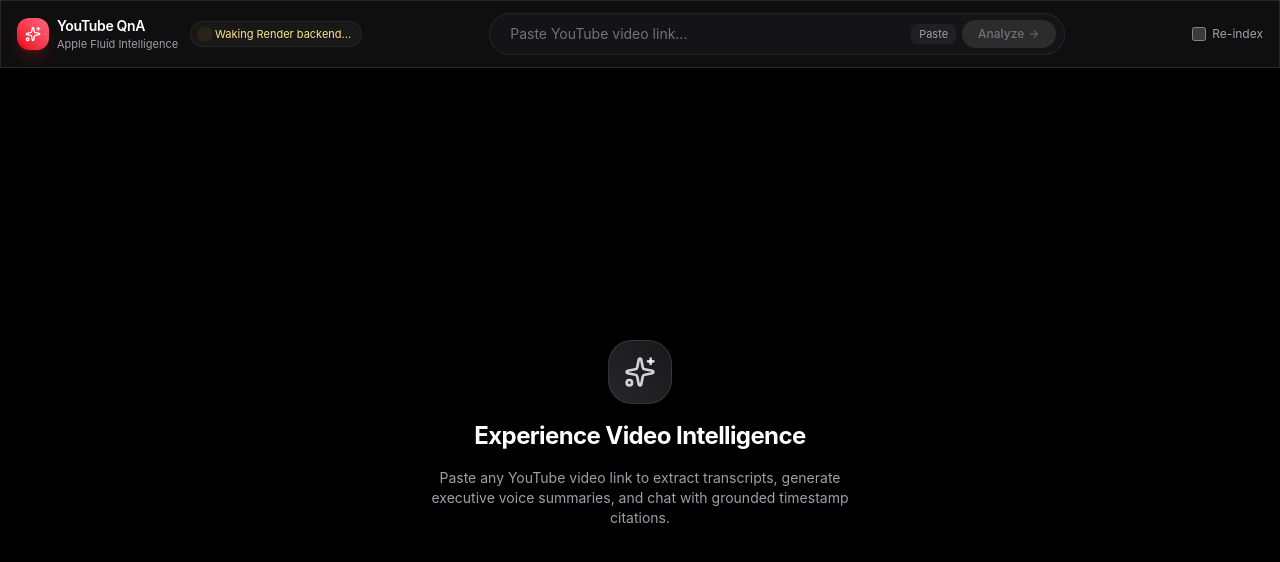
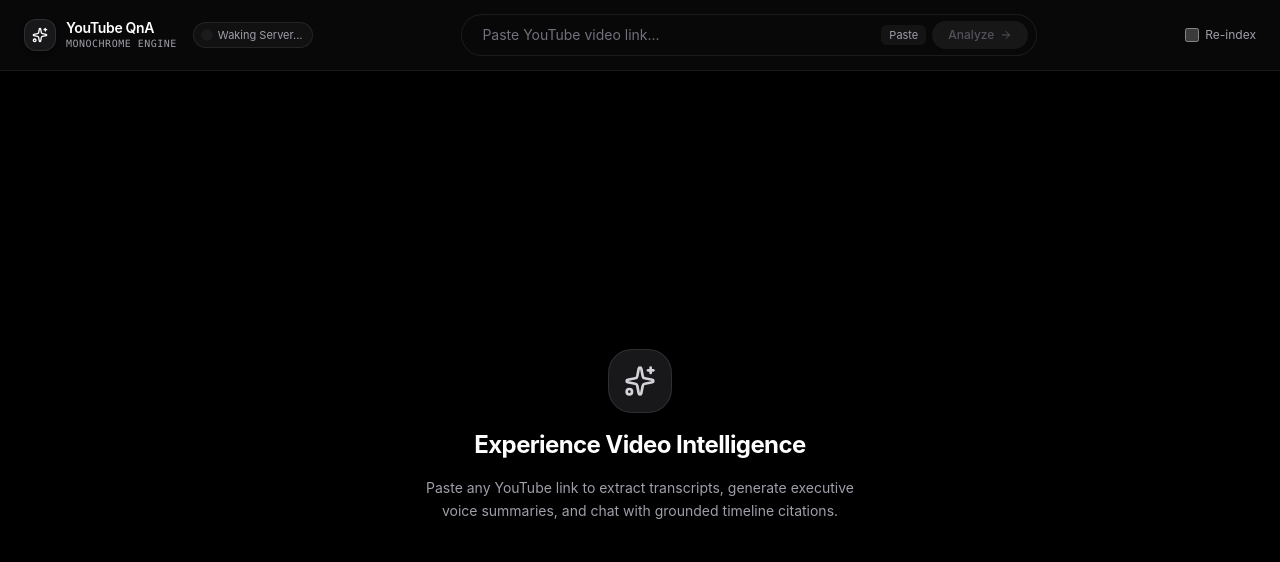
Before and after one commit to KamalMahanna/YT-QnA, a React (Vite) app in the folder frontend/: page / in a window 1280 px wide. Shown: the top 562 px of the page. Built offline with nearby package versions, Linux system fonts and the light colour scheme; no server answers.

Commit message:
feat(ui): implement pure monochrome theme and responsive mobile-first layout using emil-design-eng

```diff
--- a/frontend/src/App.tsx
+++ b/frontend/src/App.tsx
@@ -287,7 +287,7 @@ export const App: React.FC = () => {
   }
 
   return (
-    <div className="min-h-screen bg-black text-[#f5f5f7] flex flex-col font-sans selection:bg-blue-500/30">
+    <div className="min-h-screen bg-black text-[#ededed] flex flex-col font-sans selection:bg-white/20 selection:text-white">
       {/* Top Navigation */}
       <Navbar
         url={url}
@@ -300,20 +300,20 @@ export const App: React.FC = () => {
       />
 
       {/* Main Content Area */}
-      <main className="flex-1 max-w-7xl w-full mx-auto p-4 md:p-6 flex flex-col gap-6">
+      <main className="flex-1 max-w-7xl w-full mx-auto px-3 sm:px-6 py-4 sm:py-6 flex flex-col gap-4 sm:gap-6">
         {/* Error notification if video processing failed */}
         {videoStatus?.status === 'failed' && (
-          <div className="flex items-center gap-2 p-4 rounded-2xl bg-rose-500/10 border border-rose-500/20 text-rose-300 text-sm">
-            <AlertCircle className="w-5 h-5 shrink-0" />
-            <span>{videoStatus.error || 'Failed to process video.'}</span>
+          <div className="flex items-center gap-3 p-3.5 sm:p-4 rounded-2xl bg-zinc-900/90 border border-white/15 text-zinc-200 text-sm shadow-lg">
+            <AlertCircle className="w-5 h-5 text-zinc-400 shrink-0" />
+            <span className="leading-snug">{videoStatus.error || 'Failed to process video.'}</span>
           </div>
         )}
 
         {/* Video Processing State Banner */}
         {isProcessing && (
-          <div className="flex items-center justify-between p-4 rounded-2xl apple-glass border border-blue-500/30 bg-blue-500/5">
+          <div className="flex items-center justify-between p-3.5 sm:p-4 rounded-2xl apple-glass border border-white/20 bg-white/[0.02]">
             <div className="flex items-center gap-3">
-              <div className="w-4 h-4 border-2 border-blue-400 border-t-transparent rounded-full animate-spin" />
+              <div className="w-4 h-4 border-2 border-white border-t-transparent rounded-full animate-spin shrink-0" />
               <div>
                 <p className="text-sm font-medium text-white">Extracting & indexing transcript...</p>
                 <p className="text-xs text-zinc-400">Partitioning Pinecone vectors & caching chunks</p>
@@ -324,39 +324,39 @@ export const App: React.FC = () => {
 
         {/* Empty State when no video is loaded yet */}
         {!videoId && !isProcessing && (
-          <div className="flex-1 flex flex-col items-center justify-center min-h-[500px] text-center gap-4 p-8">
-            <div className="w-16 h-16 rounded-3xl bg-gradient-to-tr from-zinc-800 to-zinc-900 border border-white/10 flex items-center justify-center shadow-2xl">
-              <Sparkles className="w-8 h-8 text-white/80" />
+          <div className="flex-1 flex flex-col items-center justify-center min-h-[450px] text-center gap-4 p-6 sm:p-8">
+            <div className="w-14 h-14 sm:w-16 sm:h-16 rounded-3xl bg-zinc-900 border border-white/10 flex items-center justify-center shadow-2xl">
+              <Sparkles className="w-7 h-7 sm:w-8 sm:h-8 text-zinc-300" />
             </div>
-            <h2 className="text-2xl font-bold tracking-tight text-white">Experience Video Intelligence</h2>
-            <p className="text-sm text-zinc-400 max-w-md">
-              Paste any YouTube video link to extract transcripts, generate executive voice summaries, and chat with grounded timestamp citations.
+            <h2 className="text-xl sm:text-2xl font-bold tracking-tight text-white">Experience Video Intelligence</h2>
+            <p className="text-xs sm:text-sm text-zinc-400 max-w-md leading-relaxed">
+              Paste any YouTube link to extract transcripts, generate executive voice summaries, and chat with grounded timeline citations.
             </p>
           </div>
         )}
 
-        {/* Loaded Video View: Split Layout */}
+        {/* Loaded Video View: Responsive Split Layout */}
         {videoId && (
-          <div className="grid grid-cols-1 lg:grid-cols-12 gap-6 items-start">
-            {/* Left Column: Synchronized YouTube Player */}
-            <div className="lg:col-span-6 flex flex-col gap-4">
+          <div className="grid grid-cols-1 lg:grid-cols-12 gap-5 lg:gap-8 items-start">
+            {/* Left Column: Synchronized YouTube Player (Sticky on Desktop) */}
+            <div className="lg:col-span-5 xl:col-span-5 lg:sticky lg:top-24 flex flex-col gap-3.5">
               <YouTubePlayer videoId={videoId} seekTimestamp={seekTimestamp} />
 
-              <div className="p-4 rounded-2xl apple-glass-card text-xs text-zinc-400 flex items-center justify-between">
+              <div className="p-3 sm:p-4 rounded-2xl apple-glass-card text-xs text-zinc-400 flex items-center justify-between">
                 <span>Video ID: <span className="font-mono text-zinc-200">{videoId}</span></span>
                 {videoStatus?.chunk_count && (
-                  <span>{videoStatus.chunk_count} searchable chunks indexed</span>
+                  <span>{videoStatus.chunk_count} chunks indexed</span>
                 )}
               </div>
             </div>
 
             {/* Right Column: Apple Segmented Tabs & Content */}
-            <div className="lg:col-span-6 flex flex-col gap-4">
+            <div className="lg:col-span-7 xl:col-span-7 flex flex-col gap-4">
               {/* Segmented Pill Tabs */}
-              <div className="flex p-1 rounded-full bg-zinc-900 border border-white/[0.08] w-fit">
+              <div className="flex p-1 rounded-full bg-zinc-950 border border-white/[0.08] w-fit">
                 <button
                   onClick={() => setActiveTab('chat')}
-                  className={`flex items-center gap-1.5 px-4 py-1.5 rounded-full text-xs font-medium transition-all ${
+                  className={`flex items-center gap-1.5 px-3.5 sm:px-4 py-1.5 rounded-full text-xs font-medium transition-transform duration-100 ${
                     activeTab === 'chat'
                       ? 'apple-pill-active'
                       : 'text-zinc-400 hover:text-white'
@@ -367,7 +367,7 @@ export const App: React.FC = () => {
                 </button>
                 <button
                   onClick={() => setActiveTab('summary')}
-                  className={`flex items-center gap-1.5 px-4 py-1.5 rounded-full text-xs font-medium transition-all ${
+                  className={`flex items-center gap-1.5 px-3.5 sm:px-4 py-1.5 rounded-full text-xs font-medium transition-transform duration-100 ${
                     activeTab === 'summary'
                       ? 'apple-pill-active'
                       : 'text-zinc-400 hover:text-white'
--- a/frontend/src/components/Navbar.tsx
+++ b/frontend/src/components/Navbar.tsx
@@ -41,50 +41,50 @@ export const Navbar: React.FC<NavbarProps> = ({
   }
 
   return (
-    <header className="sticky top-0 z-50 w-full px-4 py-3 apple-glass border-b border-white/[0.08]">
+    <header className="sticky top-0 z-50 w-full px-3 sm:px-6 py-2.5 sm:py-3.5 apple-glass">
       <div className="max-w-7xl mx-auto flex flex-col md:flex-row items-center justify-between gap-3">
-        {/* Logo and Backend Status Badge */}
-        <div className="flex items-center gap-3 w-full md:w-auto justify-between">
-          <div className="flex items-center gap-2">
-            <div className="w-8 h-8 rounded-xl bg-gradient-to-tr from-red-600 to-rose-400 flex items-center justify-center shadow-lg shadow-red-500/20">
+        {/* Top Mobile Bar: Brand & Status */}
+        <div className="flex items-center justify-between w-full md:w-auto gap-4">
+          <div className="flex items-center gap-2.5">
+            <div className="w-8 h-8 rounded-xl bg-zinc-900 border border-white/10 flex items-center justify-center shadow-md">
               <Sparkles className="w-4 h-4 text-white" />
             </div>
             <div>
-              <h1 className="font-semibold text-sm text-white tracking-tight">YouTube QnA</h1>
-              <p className="text-[11px] text-zinc-400">Apple Fluid Intelligence</p>
+              <h1 className="font-semibold text-sm text-white tracking-tight leading-tight">YouTube QnA</h1>
+              <p className="text-[10px] text-zinc-400 font-mono tracking-wider uppercase">Monochrome Engine</p>
             </div>
           </div>
 
-          {/* Ambient Backend Wake Badge */}
-          <div className="flex items-center gap-1.5 px-2.5 py-1 rounded-full bg-white/[0.04] border border-white/[0.06] text-[11px]">
+          {/* Minimalist Monochrome Status Indicator */}
+          <div className="flex items-center gap-2 px-2.5 py-1 rounded-full bg-white/[0.04] border border-white/[0.08] text-[11px]">
             {backendStatus === 'connected' && (
               <>
-                <span className="w-2 h-2 rounded-full bg-emerald-500 shadow-sm shadow-emerald-500/50" />
-                <span className="text-zinc-300">Server Ready</span>
+                <span className="w-1.5 h-1.5 rounded-full bg-white shadow-sm shadow-white" />
+                <span className="text-zinc-300">Ready</span>
               </>
             )}
             {backendStatus === 'waking' && (
               <>
-                <span className="w-2 h-2 rounded-full bg-amber-400 animate-ping" />
-                <span className="text-amber-200">Waking Render backend...</span>
+                <span className="w-1.5 h-1.5 rounded-full bg-zinc-400 animate-ping" />
+                <span className="text-zinc-400">Waking Server...</span>
               </>
             )}
             {backendStatus === 'error' && (
               <>
-                <span className="w-2 h-2 rounded-full bg-rose-500" />
-                <span className="text-rose-300">Offline</span>
+                <span className="w-1.5 h-1.5 rounded-full bg-zinc-600" />
+                <span className="text-zinc-500">Offline</span>
               </>
             )}
           </div>
         </div>
 
-        {/* Dynamic Island Search Pill */}
+        {/* Dynamic Island Search Input */}
         <form
           onSubmit={handleSubmit}
-          className={`flex items-center w-full md:max-w-xl px-2 py-1.5 rounded-full transition-all duration-200 ${
+          className={`flex items-center w-full md:max-w-xl px-2 py-1.5 rounded-full transition-transform duration-100 ${
             isFocused
-              ? 'bg-zinc-800/80 ring-1 ring-white/20 shadow-xl shadow-black/40'
-              : 'bg-zinc-900/60 border border-white/[0.08]'
+              ? 'bg-zinc-900 ring-1 ring-white/25 shadow-xl shadow-black/80'
+              : 'bg-zinc-950/80 border border-white/[0.08]'
           }`}
         >
           <input
@@ -94,14 +94,15 @@ export const Navbar: React.FC<NavbarProps> = ({
             onFocus={() => setIsFocused(true)}
             onBlur={() => setIsFocused(false)}
             placeholder="Paste YouTube video link..."
-            className="w-full bg-transparent text-sm text-zinc-100 placeholder:text-zinc-500 px-3 outline-none"
+            className="w-full bg-transparent text-base sm:text-sm text-zinc-100 placeholder:text-zinc-500 px-3 outline-none"
           />
 
           {url && (
             <button
               type="button"
               onClick={() => setUrl('')}
-              className="p-1 rounded-full text-zinc-400 hover:text-white mr-1 transition-colors"
+              className="p-1 rounded-full text-zinc-400 hover:text-white mr-1 active:scale-95 transition-transform"
+              title="Clear input"
             >
               <X className="w-3.5 h-3.5" />
             </button>
@@ -111,7 +112,7 @@ export const Navbar: React.FC<NavbarProps> = ({
             <button
               type="button"
               onClick={handlePaste}
-              className="text-[11px] text-zinc-400 hover:text-white px-2 py-0.5 rounded-md bg-white/[0.05] hover:bg-white/[0.1] mr-1.5 transition-colors"
+              className="text-[11px] text-zinc-400 hover:text-white px-2 py-0.5 rounded-md bg-white/[0.05] hover:bg-white/[0.1] mr-1.5 active:scale-95 transition-transform"
             >
               Paste
             </button>
@@ -120,10 +121,10 @@ export const Navbar: React.FC<NavbarProps> = ({
           <button
             type="submit"
             disabled={!url.trim() || isProcessing}
-            className={`flex items-center gap-1 px-4 py-1.5 rounded-full text-xs font-medium transition-all duration-150 ${
+            className={`flex items-center gap-1.5 px-4 py-1.5 rounded-full text-xs font-medium transition-transform duration-100 shrink-0 ${
               url.trim() && !isProcessing
                 ? 'bg-white text-black hover:bg-zinc-200 active:scale-95 shadow-md shadow-white/10'
-                : 'bg-white/10 text-zinc-500 cursor-not-allowed'
+                : 'bg-white/[0.06] text-zinc-600 cursor-not-allowed'
             }`}
           >
             {isProcessing ? (
@@ -141,13 +142,13 @@ export const Navbar: React.FC<NavbarProps> = ({
         </form>
 
         {/* Options */}
-        <div className="flex items-center gap-3">
+        <div className="hidden md:flex items-center gap-3">
           <label className="flex items-center gap-1.5 text-xs text-zinc-400 cursor-pointer select-none">
             <input
               type="checkbox"
               checked={forceReindex}
               onChange={(e) => setForceReindex(e.target.checked)}
-              className="rounded bg-zinc-800 border-zinc-700 text-white focus:ring-0 w-3.5 h-3.5 accent-white"
+              className="rounded bg-zinc-900 border-zinc-700 text-white focus:ring-0 w-3.5 h-3.5 accent-white cursor-pointer"
             />
             <span>Re-index</span>
           </label>
--- a/frontend/src/components/SummaryView.tsx
+++ b/frontend/src/components/SummaryView.tsx
@@ -37,7 +37,7 @@ export const SummaryView: React.FC<SummaryViewProps> = ({
       <div className="p-6 rounded-2xl apple-glass-card border border-white/[0.08] relative">
         <div className="flex items-center justify-between mb-4">
           <div className="flex items-center gap-2">
-            <Sparkles className="w-4 h-4 text-amber-400" />
+            <Sparkles className="w-4 h-4 text-zinc-400" />
             <h2 className="text-sm font-semibold text-white tracking-tight">Executive Summary</h2>
           </div>
 
--- a/frontend/src/index.css
+++ b/frontend/src/index.css
@@ -1,59 +1,75 @@
 @import "tailwindcss";
 
 :root {
-  font-family: -apple-system, BlinkMacSystemFont, "SF Pro Text", "SF Pro Display", "Segoe UI", Roboto, sans-serif;
+  font-family: -apple-system, BlinkMacSystemFont, "SF Pro Text", "SF Pro Display", -apple-system, "Segoe UI", Roboto, sans-serif;
   -webkit-font-smoothing: antialiased;
   -moz-osx-font-smoothing: grayscale;
   color-scheme: dark;
+  --ease-spring: cubic-bezier(0.16, 1, 0.3, 1);
+  --ease-snappy: cubic-bezier(0.2, 0, 0, 1);
 }
 
 body {
   margin: 0;
   background-color: #000000;
-  color: #f5f5f7;
+  color: #ededed;
   overflow-x: hidden;
+  -webkit-tap-highlight-color: transparent;
+  touch-action: manipulation;
 }
 
-/* Apple Direct Response: Instant press feedback */
+/* Composite-only direct response (Emil Kowalski / Apple HIG) */
 button:active:not(:disabled),
-.apple-press:active {
+.interactive-scale:active {
   transform: scale(0.97);
-  transition: transform 80ms cubic-bezier(0.2, 0, 0, 1);
+  transition: transform 100ms var(--ease-snappy);
 }
 
-/* Apple Liquid Glass Material */
+/* Subtle border transitions without reflow */
+.border-subtle {
+  border: 1px solid rgba(255, 255, 255, 0.08);
+}
+
+/* Monochrome Frosted Glass */
 .apple-glass {
-  background: rgba(20, 20, 22, 0.75);
-  backdrop-filter: blur(24px) saturate(190%);
-  -webkit-backdrop-filter: blur(24px) saturate(190%);
-  border: 1px solid rgba(255, 255, 255, 0.1);
+  background: rgba(10, 10, 12, 0.8);
+  backdrop-filter: blur(24px) saturate(180%);
+  -webkit-backdrop-filter: blur(24px) saturate(180%);
+  border-bottom: 1px solid rgba(255, 255, 255, 0.08);
 }
 
 .apple-glass-card {
-  background: rgba(255, 255, 255, 0.03);
+  background: rgba(255, 255, 255, 0.025);
   backdrop-filter: blur(16px);
   -webkit-backdrop-filter: blur(16px);
   border: 1px solid rgba(255, 255, 255, 0.07);
 }
 
-.apple-pill-active {
-  background: rgba(255, 255, 255, 0.12);
-  color: #ffffff;
-  box-shadow: 0 2px 8px rgba(0, 0, 0, 0.3);
+.apple-glass-elevated {
+  background: rgba(24, 24, 27, 0.6);
+  backdrop-filter: blur(20px);
+  -webkit-backdrop-filter: blur(20px);
+  border: 1px solid rgba(255, 255, 255, 0.1);
 }
 
-/* Custom minimal scrollbar */
+.apple-pill-active {
+  background: #ffffff;
+  color: #000000;
+  box-shadow: 0 2px 10px rgba(255, 255, 255, 0.15);
+}
+
+/* Minimalist monochrome scrollbar */
 ::-webkit-scrollbar {
-  width: 5px;
-  height: 5px;
+  width: 4px;
+  height: 4px;
 }
 ::-webkit-scrollbar-track {
   background: transparent;
 }
 ::-webkit-scrollbar-thumb {
-  background: rgba(255, 255, 255, 0.12);
+  background: rgba(255, 255, 255, 0.15);
   border-radius: 9999px;
 }
 ::-webkit-scrollbar-thumb:hover {
-  background: rgba(255, 255, 255, 0.25);
+  background: rgba(255, 255, 255, 0.3);
 }
```
Also changed, not shown: frontend/src/components/ChatView.tsx (+33 -31 lines), frontend/src/components/MarkdownRenderer.tsx (+13 -13 lines).
